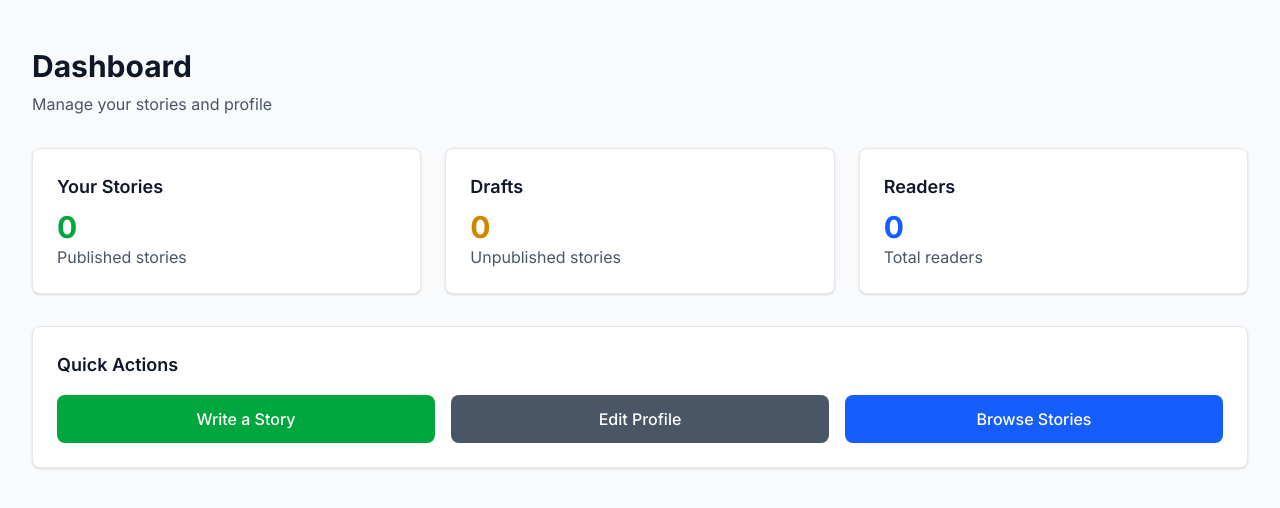
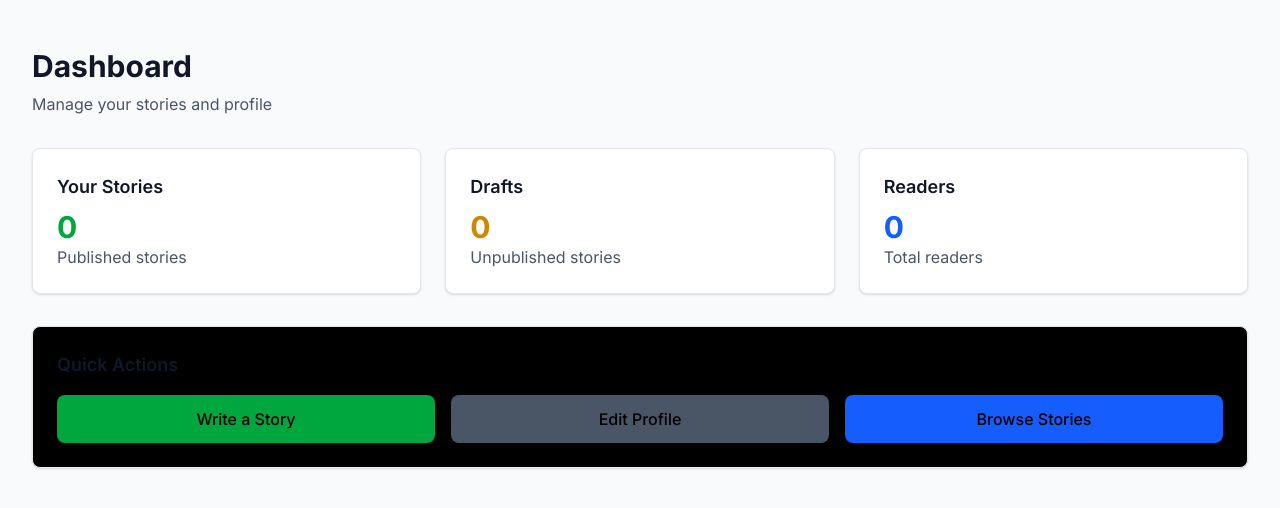
Before and after one commit to Bonifilda/phasetwo-capstone, a Next.js app: page /dashboard in a window 1280 px wide. Shown: the top 508 px of the page. Built offline with nearby package versions, Linux system fonts and the light colour scheme; no server answers; sample sign-in values are in the browser's storage.

Commit message:
changed the color of dasboard

```diff
--- a/src/app/dashboard/page.tsx
+++ b/src/app/dashboard/page.tsx
@@ -50,24 +50,24 @@ export default function DashboardPage() {
             </div>
           </div>
 
-          <div className="mt-6 sm:mt-8 bg-white p-4 sm:p-6 rounded-lg border border-gray-200 shadow-sm">
+          <div className="mt-6 sm:mt-8 bg-black p-4 sm:p-6 rounded-lg border border-gray-200 shadow-sm">
             <h3 className="text-base sm:text-lg font-semibold text-gray-900 mb-3 sm:mb-4">Quick Actions</h3>
             <div className="grid grid-cols-1 sm:grid-cols-2 lg:grid-cols-3 gap-3 sm:gap-4">
               <Link
                 href="/create"
-                className="bg-green-600 text-white px-4 sm:px-6 py-2 sm:py-3 rounded-lg text-sm sm:text-base font-medium hover:bg-green-700 transition-colors text-center"
+                className="bg-green-600 text-black px-4 sm:px-6 py-2 sm:py-3 rounded-lg text-sm sm:text-base font-medium hover:bg-green-700 transition-colors text-center"
               >
                 Write a Story
               </Link>
               <Link
                 href="/profile"
-                className="bg-gray-600 text-white px-4 sm:px-6 py-2 sm:py-3 rounded-lg text-sm sm:text-base font-medium hover:bg-gray-700 transition-colors text-center"
+                className="bg-gray-600 text-black px-4 sm:px-6 py-2 sm:py-3 rounded-lg text-sm sm:text-base font-medium hover:bg-gray-700 transition-colors text-center"
               >
                 Edit Profile
               </Link>
               <Link
                 href="/posts"
-                className="bg-blue-600 text-white px-4 sm:px-6 py-2 sm:py-3 rounded-lg text-sm sm:text-base font-medium hover:bg-blue-700 transition-colors text-center sm:col-span-2 lg:col-span-1"
+                className="bg-blue-600 text-black px-4 sm:px-6 py-2 sm:py-3 rounded-lg text-sm sm:text-base font-medium hover:bg-blue-700 transition-colors text-center sm:col-span-2 lg:col-span-1"
               >
                 Browse Stories
               </Link>
```
